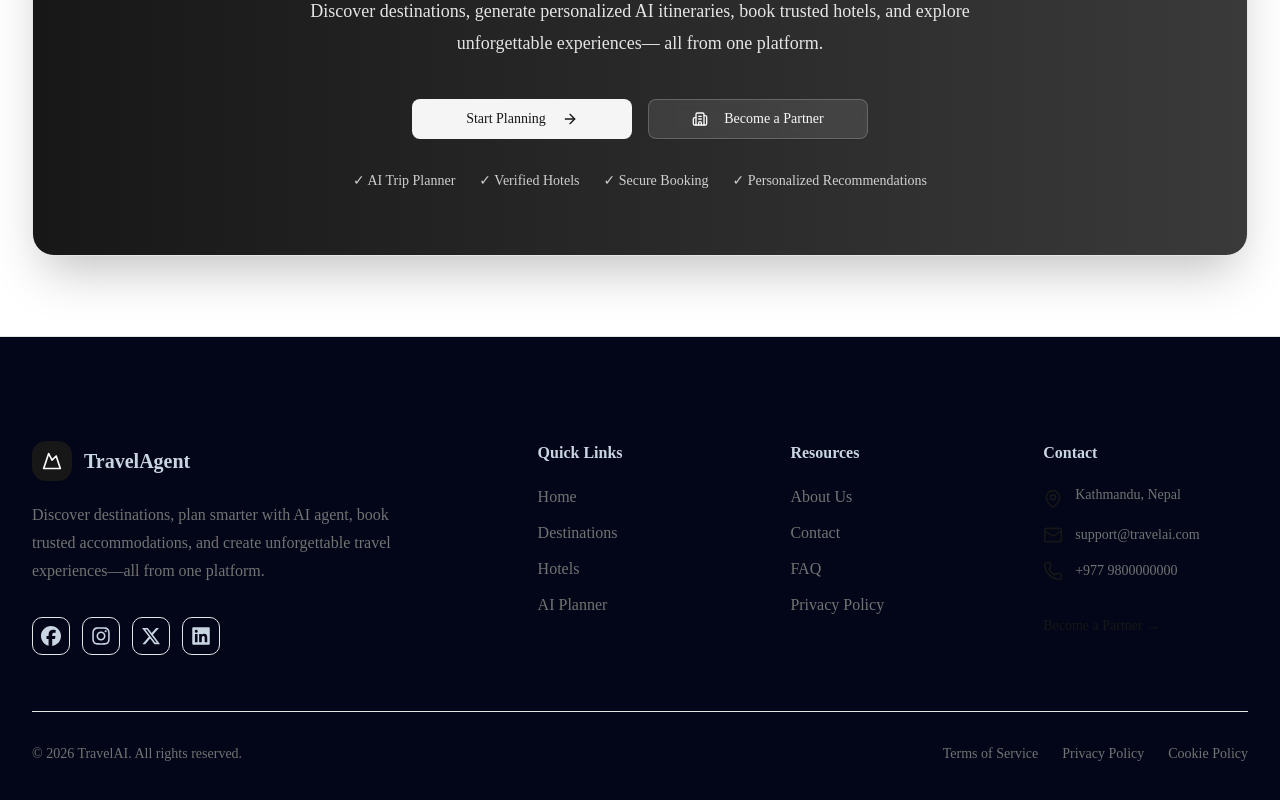
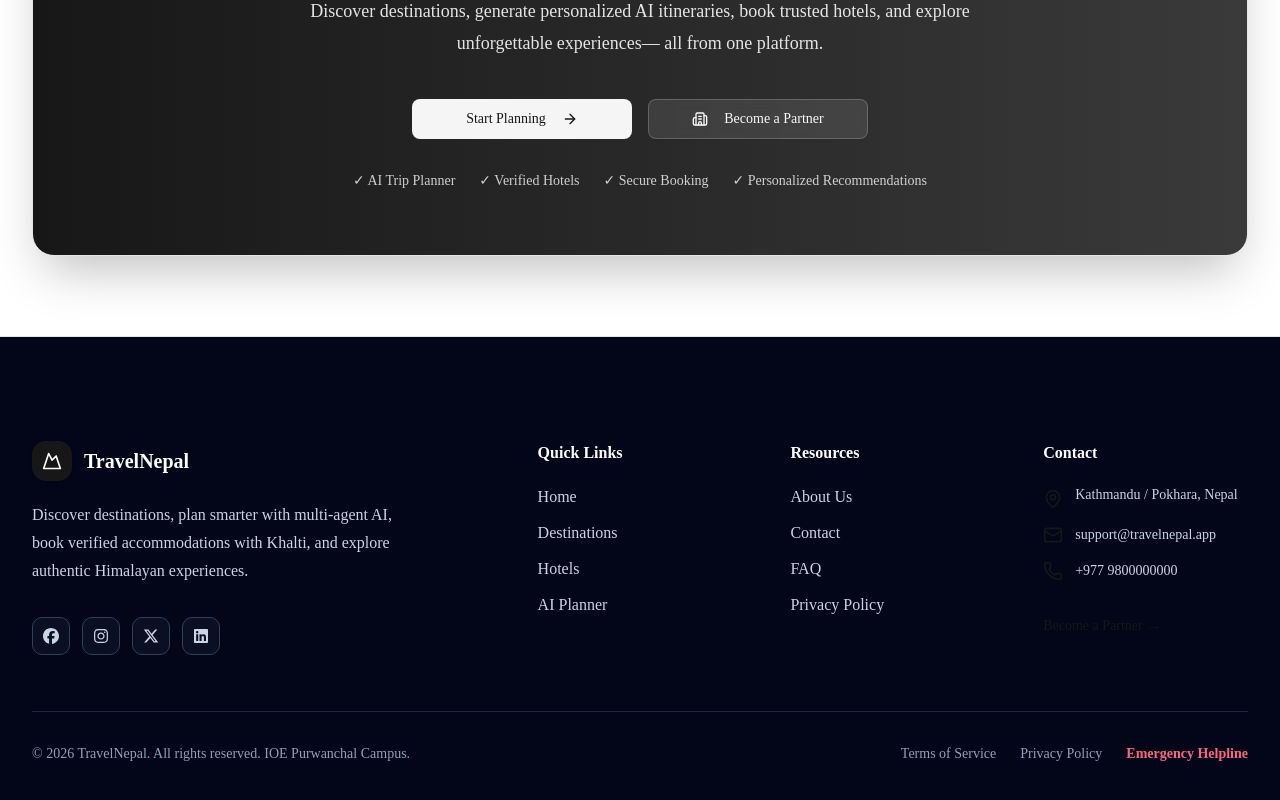
Before and after one commit to abhisek0729/minor-project, a Next.js app in the folder minorproject/: page / in a window 1280 px wide. Shown: the part 1738-2538 px from the top of the page. Built offline with nearby package versions, Linux system fonts and the light colour scheme; no server answers; the database is empty.

Commit message:
feat(a11y): add WCAG 2.1 AA attributes, aria-labels, role tablists and high-contrast color palette

```diff
--- a/minorproject/app/features/landing/components/AIRobotChat.tsx
+++ b/minorproject/app/features/landing/components/AIRobotChat.tsx
@@ -1182,6 +1182,7 @@ export default function AIRobotChat() {
                     size="icon"
                     disabled={!input.trim() || isLoading}
                     onClick={() => handleSend()}
+                    aria-label="Send message to AI assistant"
                     className="size-8 rounded-xl shrink-0 cursor-pointer mb-0.5"
                   >
                     <SendHorizonal className="size-4" />
@@ -1197,7 +1198,8 @@ export default function AIRobotChat() {
           type="button"
           onClick={() => setIsOpen((prev) => !prev)}
           className="pointer-events-auto group relative flex size-14 items-center justify-center rounded-full bg-primary text-primary-foreground shadow-2xl transition hover:scale-105 active:scale-95 cursor-pointer"
-          aria-label="Toggle AI Assistant"
+          aria-label={isOpen ? "Close AI Assistant" : "Open TravelNepal AI Voice & Travel Assistant"}
+          aria-expanded={isOpen}
         >
           <Sparkles className="size-6 transition-transform group-hover:rotate-12" />
           <span className="absolute -top-1 -right-1 flex size-4 items-center justify-center rounded-full bg-foreground text-[8px] font-bold text-background ring-2 ring-background">
--- a/minorproject/app/features/landing/components/Footer.tsx
+++ b/minorproject/app/features/landing/components/Footer.tsx
@@ -60,30 +60,29 @@ const socials = [
 
 export default function Footer() {
   return (
-    <footer className="border-t bg-slate-950 text-slate-300 py-10">
+    <footer className="border-t bg-slate-950 text-slate-200 py-10" aria-label="Site Footer">
       <div className="mx-auto max-w-7xl px-4 py-16 lg:px-8">
         <div className="grid gap-12 md:grid-cols-2 lg:grid-cols-5">
           {/* Brand */}
-
           <div className="lg:col-span-2">
             <Link
               href="/"
               className="flex items-center gap-3"
+              aria-label="TravelNepal Home"
             >
-              <div className="flex h-10 w-10 items-center justify-center rounded-xl bg-primary text-primary-foreground">
+              <div className="flex h-10 w-10 items-center justify-center rounded-xl bg-primary text-primary-foreground shadow">
                 <Mountain className="h-5 w-5" />
               </div>
 
-              <span className="text-xl font-bold">
-                TravelAgent
+              <span className="text-xl font-bold text-white">
+                TravelNepal
               </span>
             </Link>
 
-            <p className="mt-5 max-w-sm leading-7 text-muted-foreground">
-              Discover destinations, plan smarter with AI agent,
-              book trusted accommodations, and create
-              unforgettable travel experiences—all from one
-              platform.
+            <p className="mt-5 max-w-sm leading-7 text-slate-300">
+              Discover destinations, plan smarter with multi-agent AI,
+              book verified accommodations with Khalti, and explore
+              authentic Himalayan experiences.
             </p>
 
             <div className="mt-8 flex gap-3">
@@ -91,24 +90,24 @@ export default function Footer() {
                 const Icon = social.icon;
 
                 return (
-                  <Link
+                  <a
                     key={social.label}
                     href={social.href}
                     target="_blank"
-                    aria-label={social.label}
-                    className="rounded-lg border p-2 transition-colors hover:bg-primary hover:text-primary-foreground"
+                    rel="noopener noreferrer"
+                    aria-label={`Follow TravelNepal on ${social.label}`}
+                    className="rounded-lg border border-slate-700 bg-slate-900/60 p-2.5 text-slate-300 transition-colors hover:bg-primary hover:text-white"
                   >
-                    <Icon className="h-5 w-5" />
-                  </Link>
+                    <Icon className="h-4 w-4" />
+                  </a>
                 );
               })}
             </div>
           </div>
 
           {/* Quick Links */}
-
           <div>
-            <h3 className="font-semibold">
+            <h3 className="font-semibold text-white">
               Quick Links
             </h3>
 
@@ -117,7 +116,7 @@ export default function Footer() {
                 <li key={link.label}>
                   <Link
                     href={link.href}
-                    className="text-muted-foreground transition-colors hover:text-primary"
+                    className="text-slate-300 transition-colors hover:text-primary"
                   >
                     {link.label}
                   </Link>
@@ -127,9 +126,8 @@ export default function Footer() {
           </div>
 
           {/* Resources */}
-
           <div>
-            <h3 className="font-semibold">
+            <h3 className="font-semibold text-white">
               Resources
             </h3>
 
@@ -138,7 +136,7 @@ export default function Footer() {
                 <li key={link.label}>
                   <Link
                     href={link.href}
-                    className="text-muted-foreground transition-colors hover:text-primary"
+                    className="text-slate-300 transition-colors hover:text-primary"
                   >
                     {link.label}
                   </Link>
@@ -148,43 +146,46 @@ export default function Footer() {
           </div>
 
           {/* Contact */}
-
           <div>
-            <h3 className="font-semibold">
+            <h3 className="font-semibold text-white">
               Contact
             </h3>
 
             <div className="mt-5 space-y-4">
               <div className="flex items-start gap-3">
-                <MapPin className="mt-1 h-5 w-5 text-primary" />
-
-                <span className="text-sm text-muted-foreground">
-                  Kathmandu, Nepal
+                <MapPin className="mt-1 h-5 w-5 text-primary shrink-0" />
+                <span className="text-sm text-slate-300">
+                  Kathmandu / Pokhara, Nepal
                 </span>
               </div>
 
               <div className="flex items-center gap-3">
-                <Mail className="h-5 w-5 text-primary" />
-
-                <span className="text-sm text-muted-foreground">
-                  support@travelai.com
-                </span>
+                <Mail className="h-5 w-5 text-primary shrink-0" />
+                <a
+                  href="mailto:support@travelnepal.app"
+                  className="text-sm text-slate-300 hover:text-primary transition-colors"
+                >
+                  support@travelnepal.app
+                </a>
               </div>
 
               <div className="flex items-center gap-3">
-                <Phone className="h-5 w-5 text-primary" />
-
-                <span className="text-sm text-muted-foreground">
+                <Phone className="h-5 w-5 text-primary shrink-0" />
+                <a
+                  href="tel:+9779800000000"
+                  className="text-sm text-slate-300 hover:text-primary transition-colors"
+                >
                   +977 9800000000
-                </span>
+                </a>
               </div>
 
               <div className="pt-4">
                 <Link
-                  href="/partner/register"
-                  className="text-sm font-medium text-primary hover:underline"
+                  href="/partner/business-type"
+                  className="text-sm font-medium text-primary hover:underline inline-flex items-center gap-1"
                 >
-                  Become a Partner →
+                  <span>Become a Partner</span>
+                  <span>→</span>
                 </Link>
               </div>
             </div>
@@ -192,33 +193,31 @@ export default function Footer() {
         </div>
 
         {/* Bottom */}
-
-        <div className="mt-14 flex flex-col items-center justify-between gap-4 border-t pt-8 text-sm text-muted-foreground md:flex-row">
+        <div className="mt-14 flex flex-col items-center justify-between gap-4 border-t border-slate-800 pt-8 text-sm text-slate-400 md:flex-row">
           <p>
-            © {new Date().getFullYear()} TravelAI. All rights
-            reserved.
+            © {new Date().getFullYear()} TravelNepal. All rights reserved. IOE Purwanchal Campus.
           </p>
 
           <div className="flex flex-wrap items-center gap-6">
             <Link
               href="/terms"
-              className="hover:text-primary"
+              className="hover:text-primary transition-colors"
             >
               Terms of Service
             </Link>
 
             <Link
               href="/privacy-policy"
-              className="hover:text-primary"
+              className="hover:text-primary transition-colors"
             >
               Privacy Policy
             </Link>
 
             <Link
-              href="/cookies"
-              className="hover:text-primary"
+              href="/emergency"
+              className="text-rose-400 hover:text-rose-300 transition-colors font-semibold"
             >
-              Cookie Policy
+              Emergency Helpline
             </Link>
           </div>
         </div>
--- a/minorproject/app/features/landing/components/ModuleExplorer.tsx
+++ b/minorproject/app/features/landing/components/ModuleExplorer.tsx
@@ -460,7 +460,7 @@ export default function ModuleExplorer({
         </div>
 
         {/* Module Tab Selector */}
-        <div className="mb-8 flex gap-3 overflow-x-auto pb-2 [-ms-overflow-style:none] [scrollbar-width:none] [&::-webkit-scrollbar]:hidden">
+        <div role="tablist" aria-label="Tourism Categories" className="mb-8 flex gap-3 overflow-x-auto pb-2 [-ms-overflow-style:none] [scrollbar-width:none] [&::-webkit-scrollbar]:hidden">
           {modules.map((module) => {
             const Icon = module.icon;
             const isActive = module.id === activeModule.id;
@@ -469,6 +469,9 @@ export default function ModuleExplorer({
               <button
                 key={module.id}
                 type="button"
+                role="tab"
+                aria-selected={isActive}
+                aria-label={`Select ${module.label} module`}
                 onClick={() => setActiveModuleId(module.id)}
                 className={`group relative flex min-w-[180px] items-center gap-3 rounded-full border px-4 py-3 text-left transition-all duration-200 cursor-pointer ${
                   isActive
@@ -490,7 +493,7 @@ export default function ModuleExplorer({
                     {module.label}
                   </span>
                   <span
-                    className={`block text-[11px] ${isActive ? "text-primary-foreground/80" : "text-muted-foreground"}`}
+                    className={`block text-[11px] ${isActive ? "text-primary-foreground/90 font-medium" : "text-muted-foreground"}`}
                   >
                     {module.description}
                   </span>
--- a/minorproject/app/features/landing/components/Navbar.tsx
+++ b/minorproject/app/features/landing/components/Navbar.tsx
@@ -92,8 +92,7 @@ export default function Navbar() {
         </Link>
 
         {/* Desktop Navigation */}
-
-        <nav className="hidden items-center gap-6 lg:flex">
+        <nav aria-label="Main Navigation" className="hidden items-center gap-6 lg:flex">
           {navItems.map((item) => {
             const active = pathname === item.href;
 
@@ -102,6 +101,7 @@ export default function Navbar() {
                 <Link
                   key={item.href}
                   href={item.href}
+                  aria-label="Emergency SOS - Police & Rescue Helpline"
                   className={`inline-flex items-center gap-1.5 px-3.5 py-1.5 rounded-full text-xs font-bold transition-all shadow-xs ${
                     active
                       ? "bg-rose-600 text-white shadow-md ring-2 ring-rose-500/50"
@@ -137,7 +137,6 @@ export default function Navbar() {
         </nav>
 
         {/* Desktop Buttons */}
-
         <div className="hidden items-center gap-3 lg:flex">
           <ThemeToggle />
           {session ? (
@@ -146,6 +145,7 @@ export default function Navbar() {
                 <Button
                   variant="default"
                   className="rounded-xl shadow-xs font-semibold px-5"
+                  aria-label="Go to Dashboard"
                 >
                   Dashboard
                 </Button>
@@ -156,6 +156,7 @@ export default function Navbar() {
                 className={`rounded-xl transition hover:-translate-y-0.5 ${
                   isScrolled ? "text-destructive hover:bg-destructive/10" : "text-white hover:bg-white/10"
                 }`}
+                aria-label="Sign out of account"
                 onClick={() => signOut({ callbackUrl: "/" })}
               >
                 Sign out
@@ -163,26 +164,31 @@ export default function Navbar() {
             </>
           ) : (
             <>
-              <Button variant={isScrolled ? "ghost" : "secondary"}>
-                <Link href="/partner/business-type">Become a Partner</Link>
-              </Button>
+              <Link href="/partner/business-type">
+                <Button variant={isScrolled ? "ghost" : "secondary"}>
+                  Become a Partner
+                </Button>
+              </Link>
 
-              <Button variant={isScrolled ? "outline" : "secondary"}>
-                <Link href="/sign-in">Sign In</Link>
-              </Button>
+              <Link href="/sign-in">
+                <Button variant={isScrolled ? "outline" : "secondary"}>
+                  Sign In
+                </Button>
+              </Link>
 
-              <Button>
-                <Link href="/sign-up">Get Started</Link>
-              </Button>
+              <Link href="/sign-up">
+                <Button>Get Started</Button>
+              </Link>
             </>
           )}
         </div>
 
-        {/* Mobile Menu */}
-
+        {/* Mobile Menu Button */}
         <Button
           variant="ghost"
           size="icon"
+          aria-label={isOpen ? "Close navigation menu" : "Open navigation menu"}
+          aria-expanded={isOpen}
           className={`lg:hidden ${
             isScrolled ? "text-foreground" : "text-white hover:bg-white/10"
           }`}
```
